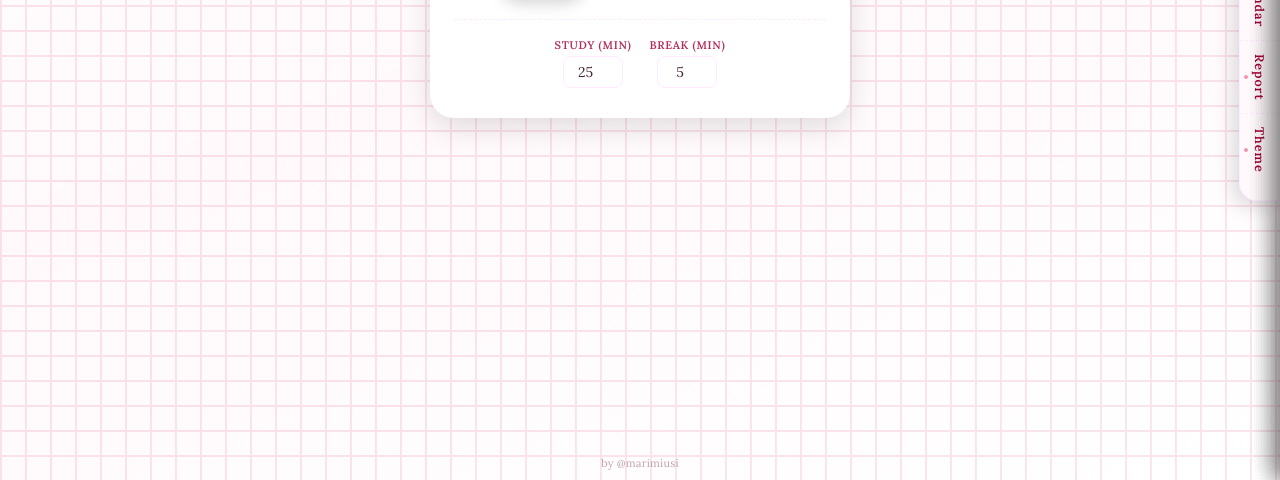
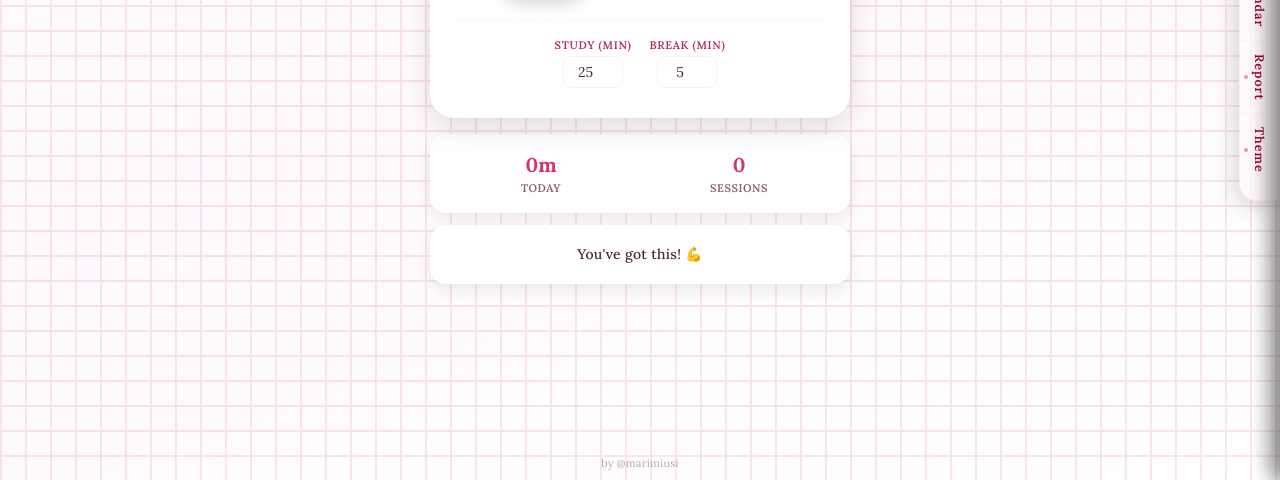
Before and after one commit to marimiusi/pomodoro, a plain HTML site: page index.html in a window 1280 px wide. Shown: the part 320-800 px from the top of the page. Drawn offline with Linux system fonts and the light colour scheme.

Commit message:
Update index.html

```diff
--- a/index.html
+++ b/index.html
@@ -102,6 +102,62 @@
       box-shadow: 0 10px 30px rgba(0, 0, 0, 0.12);
       position: relative;
       animation: floatIn 0.5s ease both;
+      margin-bottom: 16px;
+    }
+
+    /* ---------- Stats card ---------- */
+    .stats-card {
+      background: var(--bg-card);
+      border-radius: 16px;
+      padding: 18px 20px;
+      box-shadow: 0 6px 16px rgba(0, 0, 0, 0.08);
+      animation: floatIn 0.5s ease both;
+      margin-bottom: 12px;
+    }
+
+    .stat-row {
+      display: flex;
+      gap: 16px;
+      justify-content: space-around;
+    }
+
+    .stat-item {
+      text-align: center;
+      flex: 1;
+    }
+
+    .stat-number {
+      font-size: 20px;
+      font-weight: 700;
+      color: var(--accent);
+      margin-bottom: 4px;
+    }
+
+    .stat-name {
+      font-size: 11px;
+      text-transform: uppercase;
+      letter-spacing: 0.05em;
+      color: var(--text-muted);
+      font-weight: 600;
+    }
+
+    /* ---------- Quotes card ---------- */
+    .quotes-card {
+      background: var(--bg-card);
+      border-radius: 16px;
+      padding: 18px 20px;
+      box-shadow: 0 6px 16px rgba(0, 0, 0, 0.08);
+      animation: floatIn 0.5s ease both;
+      margin-bottom: 12px;
+    }
+
+    .quote-text {
+      font-size: 14px;
+      color: var(--text-main);
+      text-align: center;
+      line-height: 1.6;
+      font-weight: 500;
+      letter-spacing: 0.3px;
     }
 
     #modeLabel {
@@ -958,7 +1014,10 @@
       }
       .page { max-width: 100%; }
       h1 { font-size: 34px; }
-      .timer-card { padding: 28px 18px 24px; }
+      .timer-card { padding: 28px 18px 24px; margin-bottom: 12px; }
+      .stats-card { margin-bottom: 10px; padding: 16px 18px; }
+      .goal-card { margin-bottom: 10px; padding: 16px 18px; }
+      .quotes-card { margin-bottom: 10px; padding: 16px 18px; }
       #display { font-size: 46px; }
       .timer-buttons button { padding: 12px 18px; font-size: 13.5px; }
       .settings-row { gap: 14px; }
@@ -1079,6 +1138,25 @@
         </div>
       </div>
     </div>
+
+    <!-- Quick Stats Card -->
+    <div class="stats-card">
+      <div class="stat-row">
+        <div class="stat-item">
+          <div class="stat-number" id="quickStatToday">0m</div>
+          <div class="stat-name">Today</div>
+        </div>
+        <div class="stat-item">
+          <div class="stat-number" id="quickStatSessions">0</div>
+          <div class="stat-name">Sessions</div>
+        </div>
+      </div>
+    </div>
+
+    <!-- Motivation Quote -->
+    <div class="quotes-card">
+      <div class="quote-text" id="quoteDisplay">You've got this! 💪</div>
+    </div>
   </div>
 
   <div class="watermark">by @marimiusi</div>
@@ -1394,6 +1472,7 @@
       playChime();
       if (mode === 'study') {
         logStudySession(studyMinutes);
+        updateQuickStats();
       }
       mode = mode === 'study' ? 'break' : 'study';
       secondsLeft = currentModeMinutes() * 60;
@@ -1454,6 +1533,38 @@
 
     updateDisplay();
     updateModeLabel();
+
+    function formatMinutes(mins) {
+      if (mins < 60) return mins + 'm';
+      const h = Math.floor(mins / 60);
+      const m = mins % 60;
+      return h + 'h' + (m ? ' ' + m + 'm' : '');
+    }
+
+    // ==================== QUICK STATS ====================
+    const quickStatToday = document.getElementById('quickStatToday');
+    const quickStatSessions = document.getElementById('quickStatSessions');
+
+    function updateQuickStats() {
+      const sessions = getStudySessions();
+      const now = new Date();
+      const todayKey = dateKey(now.getFullYear(), now.getMonth(), now.getDate());
+
+      let todayMinutes = 0;
+      let todayCount = 0;
+      sessions.forEach(function(s) {
+        if (s.date === todayKey) {
+          todayMinutes += s.minutes;
+          todayCount += 1;
+        }
+      });
+
+      quickStatToday.textContent = formatMinutes(todayMinutes);
+      quickStatSessions.textContent = todayCount;
+    }
+
+    // Initialize
+    updateQuickStats();
 
     function getStudySessions() {
       const stored = localStorage.getItem('studySessions');
@@ -1926,13 +2037,6 @@
     const clearHistoryBtn = document.getElementById('clearHistoryBtn');
     const barDayFmt = new Intl.DateTimeFormat(undefined, { weekday: 'short' });
     const sessionDateFmt = new Intl.DateTimeFormat(undefined, { month: 'short', day: 'numeric' });
-
-    function formatMinutes(mins) {
-      if (mins < 60) return mins + 'm';
-      const h = Math.floor(mins / 60);
-      const m = mins % 60;
-      return h + 'h' + (m ? ' ' + m + 'm' : '');
-    }
 
     function renderReport() {
       const sessions = getStudySessions();
```
